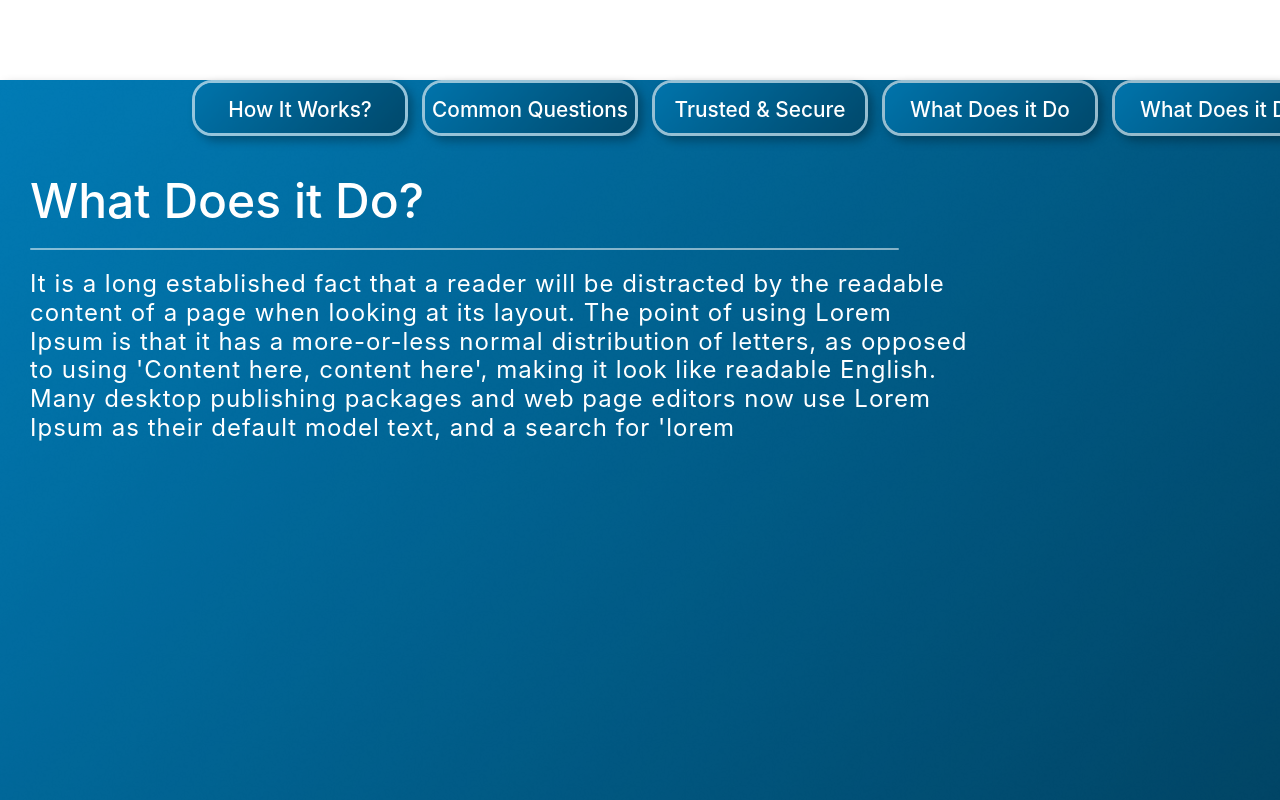
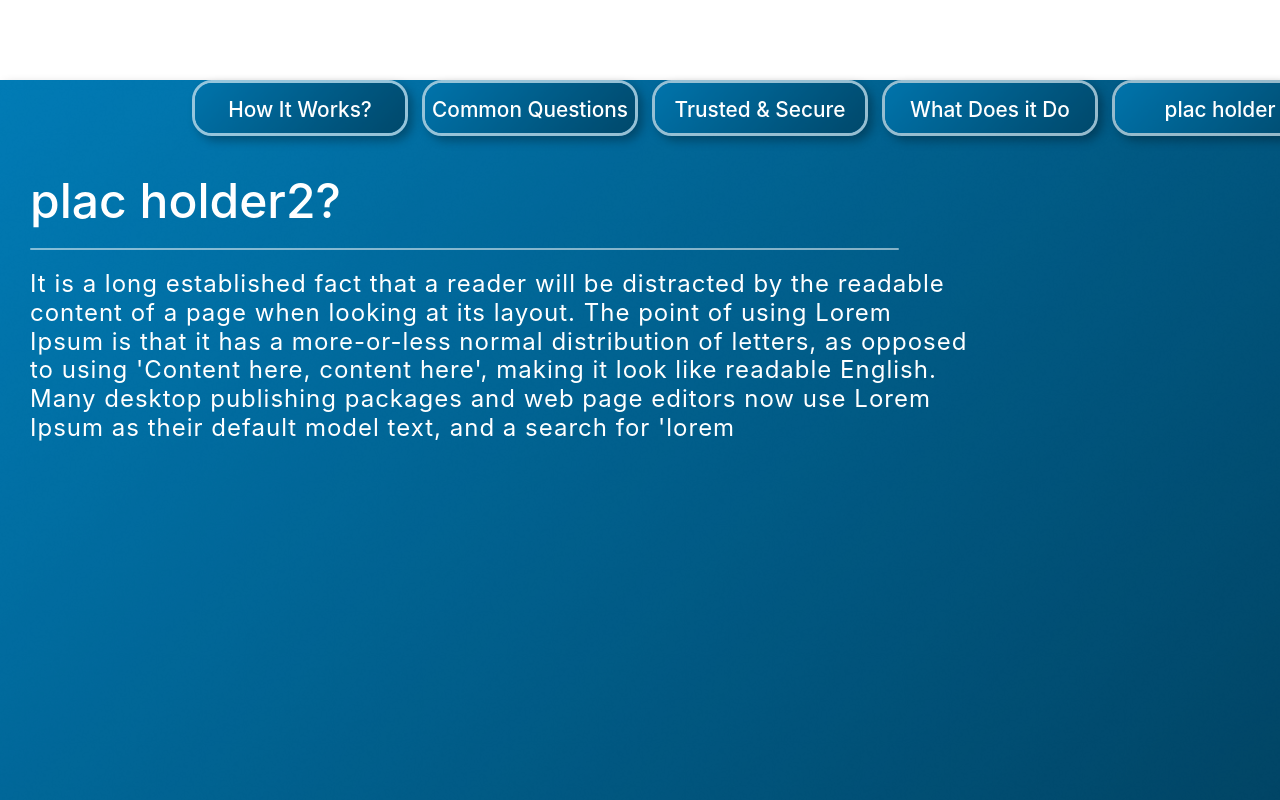
Before and after one commit to kc-sharma/sharpen_ai, a React (Vite) app: page / in a window 1280 px wide. Built offline with nearby package versions, Linux system fonts and the light colour scheme.

Commit message:
added placholder

```diff
--- a/src/componets/components/Projects.tsx
+++ b/src/componets/components/Projects.tsx
@@ -4,7 +4,7 @@ import Image from './background.png'
 export default function Projects() {
   const [projects, setProjects] = useState([
     {
-      name: "What Does it Do?",
+      name: "plac holder2?",
       id: "what to do",
       imageUrl: Image,
       order: 0,
@@ -87,7 +87,7 @@ export default function Projects() {
       screenshots: [],
     },
     {
-      name: "What Does it Do",
+      name: "plac holder",
       id: "whattodo",
       imageUrl: Image,
       order: 5,
```
